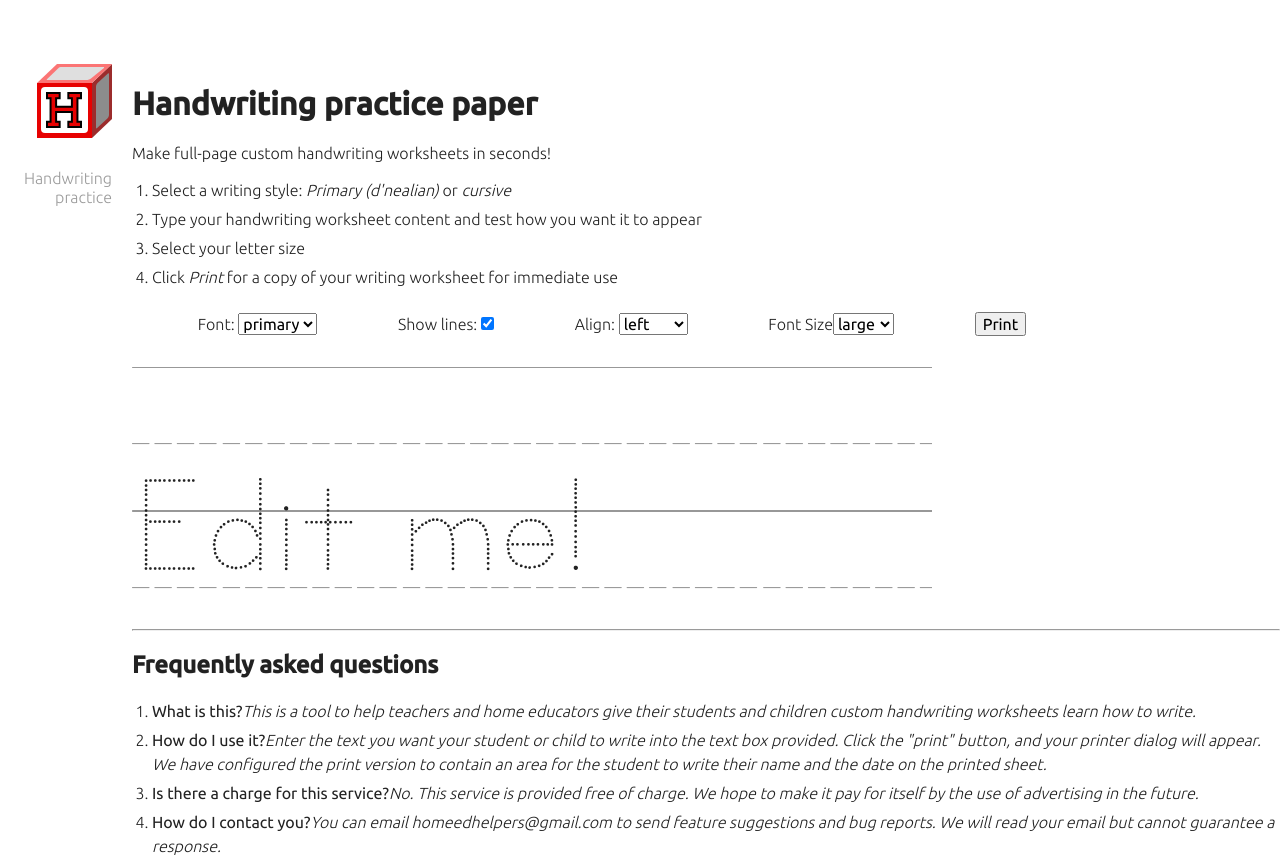
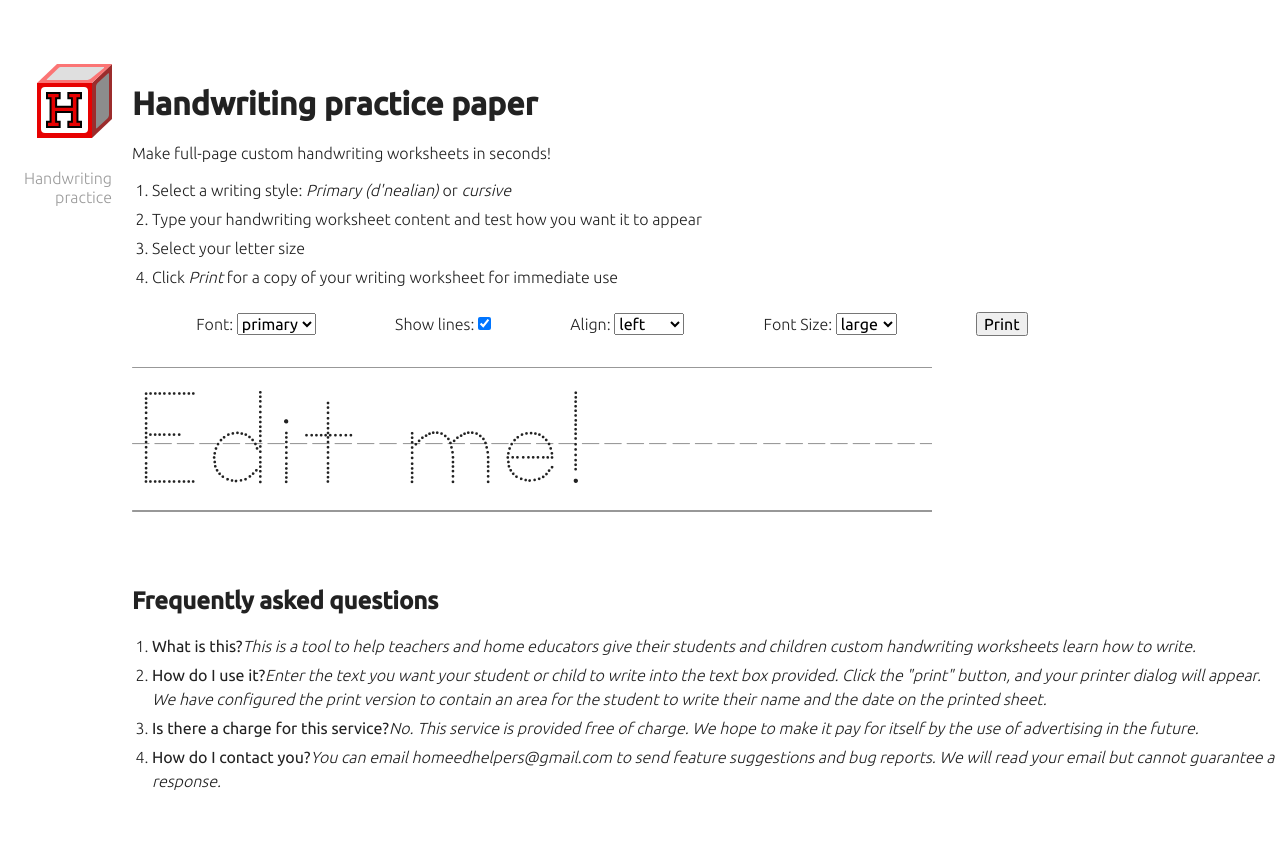
Before and after one commit to endymion1818/homeedhelpers-fe-v2, a Next.js app: page /handwriting-practice-paper in a window 1280 px wide. After the commit the page ends 800 px from the top, so only its background shows below. Built offline with nearby package versions, Linux system fonts and the light colour scheme.

Commit message:
move content to page from component

```diff
--- a/src/components/HandwritingPractice/HandwritingPractice.tsx
+++ b/src/components/HandwritingPractice/HandwritingPractice.tsx
@@ -5,11 +5,11 @@ import clsx from 'clsx'
 const lineScales = [
     {
         name: 'large',
-        value: '152px'
+        value: 'large'
     },
     {
         name: 'small',
-        value: '40px'
+        value: 'small'
     }
 ]
 const fontStyles = [
@@ -28,8 +28,8 @@ const alignmentStyles = [
         value: 'left'
     },
     {
-        name: 'center',
-        value: 'center'
+        name: 'centre',
+        value: 'centre'
     },
     {
         name: 'right',
@@ -68,17 +68,7 @@ const HandwritingPractice = () => {
     )
 
     return (
-        <div className="container">
-            <h1>Handwriting practice paper</h1>
-            <p>Make full-page custom handwriting worksheets in seconds!</p>
-            <ol className={styles.instructions}>
-                <li>Select a writing style: <i>Primary (d'nealian)</i> or <i>cursive</i></li>
-                <li>Type your handwriting worksheet content and test how you want it to appear</li>
-                <li>Select your letter size</li>
-                <li>Click <i>Print</i> for a copy of your writing worksheet for immediate use
-                </li>
-            </ol>
-            <p id={styles.sorrynotresponsive} data-nosnippet>Sorry! You'll need to use a device with a larger screen for this to work.</p>
+        <>
         <div id={styles.font}>
             <fieldset className={styles.fieldset}>
                 <label htmlFor="dot">Font: </label>
@@ -98,7 +88,7 @@ const HandwritingPractice = () => {
                 <Select values={alignmentStyles} callback={setTextAlign} selected={alignmentStyles[0]} />
             </fieldset>
             <fieldset className={styles.fieldset}>
-                    <label htmlFor="scale">Font Size</label>
+                <label htmlFor="scale">Font Size: </label>
                 <Select values={lineScales} callback={setScale} selected={lineScales[0]} />
             </fieldset>
             <fieldset className={styles.fieldset}>
@@ -112,27 +102,7 @@ const HandwritingPractice = () => {
             </section>
             <p className={classes} contentEditable="true">Edit me!</p>
         </div>
-            <hr/>
-        <h2>Frequently asked questions</h2>
-        <ol className={styles.instructions}>
-            <li>
-                <strong>What is this?</strong>
-                <i>This is a tool to help teachers and home educators give their students and children custom handwriting worksheets learn how to write.</i>
-            </li>
-            <li>
-                <strong>How do I use it?</strong>
-                <i>Enter the text you want your student or child to write into the text box provided. Click the "print" button, and your printer dialog will appear. We have configured the print version to contain an area for the student to write their name and the date on the printed sheet.</i>
-            </li>
-            <li>
-                <strong>Is there a charge for this service?</strong>
-                <i>No. This service is provided free of charge. We hope to make it pay for itself by the use of advertising in the future.</i>
-            </li>
-            <li>
-                <strong>How do I contact you?</strong>
-                <i>You can email homeedhelpers@gmail.com to send feature suggestions and bug reports. We will read your email but cannot guarantee a response.</i>
-            </li>
-        </ol>
-      </div>
+      </>
     )
 }
 
--- a/src/components/HandwritingPractice/stylesheet.module.scss
+++ b/src/components/HandwritingPractice/stylesheet.module.scss
@@ -65,8 +65,7 @@
     }
     &.large {
         font-size: 152px;
-        line-height: 1.2;
-        padding-top: 72px;
+        line-height: 1;
 
         &.lined {
             background-image: url(./handwriting-singleline-large.png);
@@ -74,8 +73,7 @@
     }
     &.small {
         font-size: 40px;
-        line-height: 1.3;
-        padding-top: 40px;
+        line-height: 0.95;
 
         &.lined {
             background-image: url(./handwriting-singleline-small.png);
@@ -87,7 +85,7 @@
     &.right {
         text-align: right;
     }
-    &.centre {
+    &.center {
         text-align: center;
     }
 
@@ -97,21 +95,6 @@
     top: 0;
     left: 0;
     width: 100%;
-}
-.instructions {
-    padding-inline-start: 20px;
-}
-.instructions > li {
-    line-height: 1.5;
-    margin-bottom: 5px;
-}
-#sorrynotresponsive {
-    display: none;
-}
-@media (max-width: 550px) {
-    #sorrynotresponsive {
-        display: block;
-    }
 }
 @media print {
     .container * {
--- a/src/pages/handwriting-practice-paper.tsx
+++ b/src/pages/handwriting-practice-paper.tsx
@@ -11,7 +11,56 @@ const Index = () => {
       <BasicMeta url={"/"} />
       <OpenGraphMeta url={"/"} />
       <TwitterCardMeta url={"/"} />
-        <HandwritingPractice />
+        <div className="container">
+          <h1>Handwriting practice paper</h1>
+            <p>Make full-page custom handwriting worksheets in seconds!</p>
+            <ol className="instructions">
+                <li>Select a writing style: <i>Primary (d'nealian)</i> or <i>cursive</i></li>
+                <li>Type your handwriting worksheet content and test how you want it to appear</li>
+                <li>Select your letter size</li>
+                <li>Click <i>Print</i> for a copy of your writing worksheet for immediate use
+                </li>
+            </ol>
+            <p id="sorrynotresponsive" data-nosnippet>Sorry! You'll need to use a device with a larger screen for this to work.</p>
+          <HandwritingPractice />
+          <h2>Frequently asked questions</h2>
+          <ol className="instructions">
+              <li>
+                  <strong>What is this?</strong>
+                  <i>This is a tool to help teachers and home educators give their students and children custom handwriting worksheets learn how to write.</i>
+              </li>
+              <li>
+                  <strong>How do I use it?</strong>
+                  <i>Enter the text you want your student or child to write into the text box provided. Click the "print" button, and your printer dialog will appear. We have configured the print version to contain an area for the student to write their name and the date on the printed sheet.</i>
+              </li>
+              <li>
+                  <strong>Is there a charge for this service?</strong>
+                  <i>No. This service is provided free of charge. We hope to make it pay for itself by the use of advertising in the future.</i>
+              </li>
+              <li>
+                  <strong>How do I contact you?</strong>
+                  <i>You can email homeedhelpers@gmail.com to send feature suggestions and bug reports. We will read your email but cannot guarantee a response.</i>
+              </li>
+          </ol>
+        </div>
+        <style jsx>{`
+          .instructions {
+            padding-inline-start: 20px;
+          }
+          .instructions > li {
+              line-height: 1.5;
+              margin-bottom: 5px;
+          }
+          #sorrynotresponsive {
+            display: none;
+          }
+          @media (max-width: 550px) {
+              #sorrynotresponsive {
+                  display: block;
+              }
+          }
+        `}
+        </style>
       </Layout>
   )
 }
```
Lines whose indentation alone changed are shown as unchanged.
